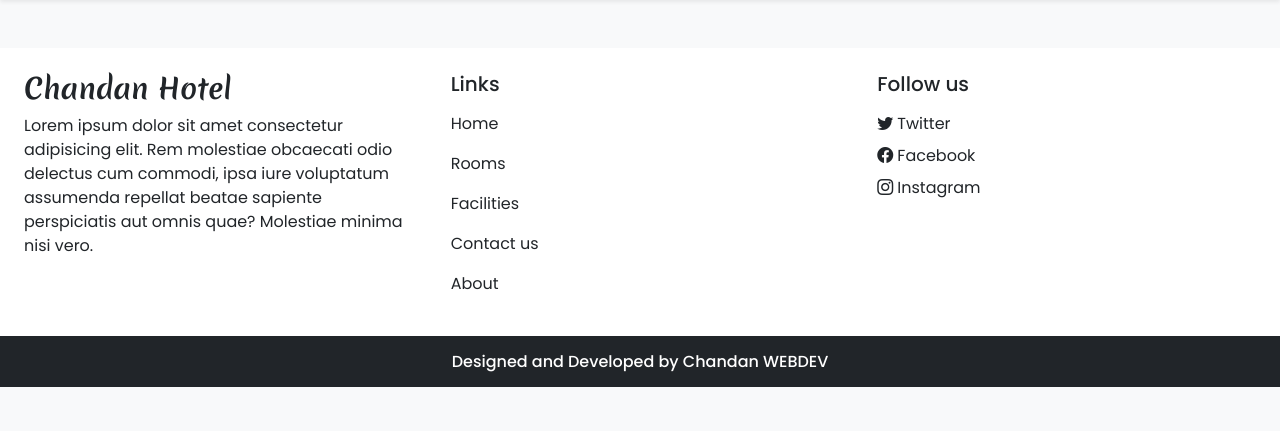
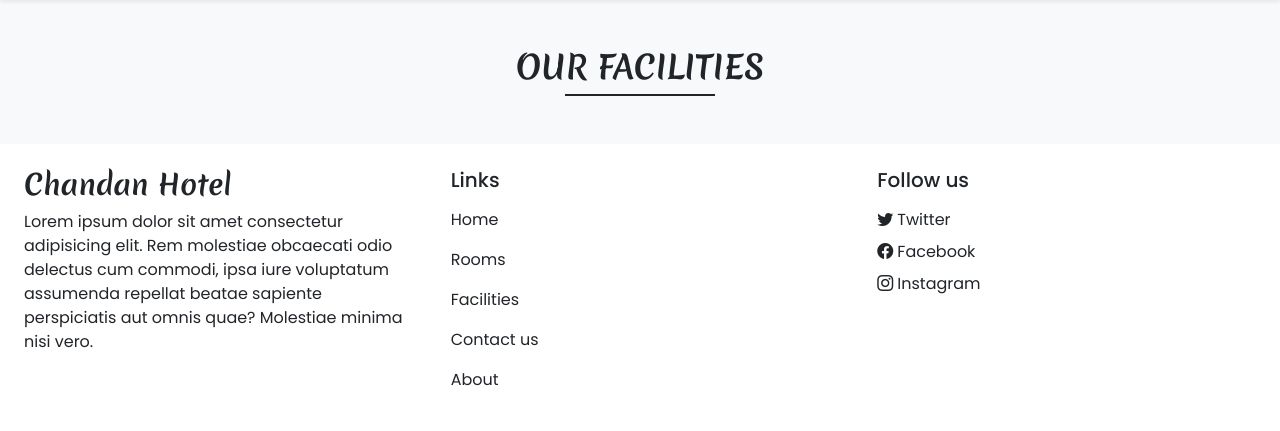
Before and after one commit to chandanyadav2004/Hotel-Management-Website, a PHP site: page /facilities.php in a window 1280 px wide. Shown: the part 68-499 px from the top of the page. Run offline with PHP 8.4, Linux system fonts and the light colour scheme.

Commit message:
horizontal line adding

```diff
--- a/CSS/common.css
+++ b/CSS/common.css
@@ -1,14 +1,14 @@
-:root{
+:root {
   --teal: #2ec1ac;
   --teal_hover: #279e8c;
 }
 
 * {
-    font-family: 'Poppins', sans-serif;
+  font-family: "Poppins", sans-serif;
 }
 
 .h-font {
-    font-family: 'Merienda', cursive;
+  font-family: "Merienda", cursive;
 }
 
 /* Chrome, Safari, Edge, Opera */
@@ -28,5 +28,11 @@
 }
 .custom-bg:hover {
   background-color: var(--teal_hover) !important;
-    border:1px solid var(--teal_hover) !important;
+  border: 1px solid var(--teal_hover) !important;
 }
+
+.h-line {
+  width: 150px;
+  margin: 0 auto;
+  height: 2px;
+}
--- a/facilities.php
+++ b/facilities.php
@@ -33,6 +33,10 @@
 <?php require('include/header.php'); ?>
 <!-- End of Header Design -->
 
+<div class="my-5 px-4">
+  <h2 class="fw-bold h-font text-center">OUR FACILITIES</h2>
+  <div class="h-line bg-dark"></div>
+</div>
 
 <!-- Footer Section -->
 <?php require('include/footer.php'); ?>
```
Lines whose indentation alone changed are shown as unchanged.
